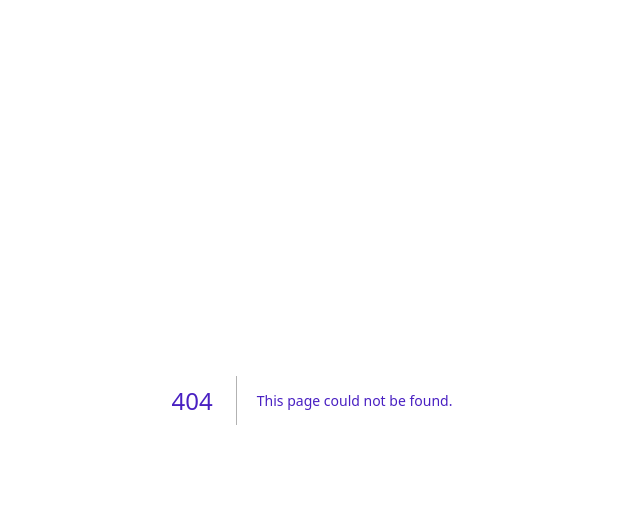
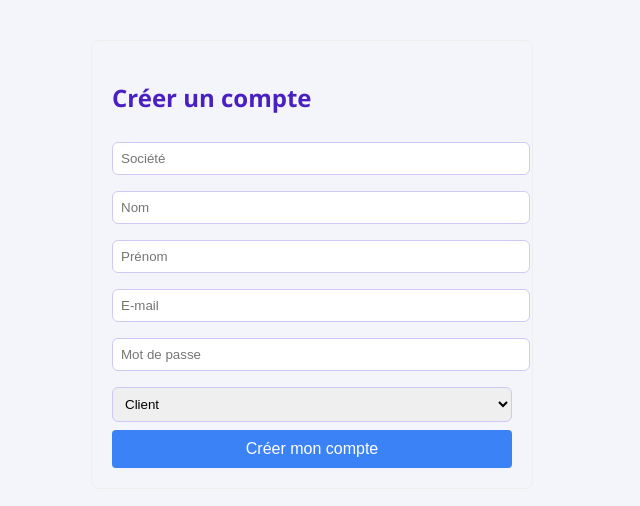
Before and after one commit to OneOffsas/claimoneoff-front02, a Next.js app: page /register in a window 1280 px wide. Before the commit this address had no page. Shown: the top 506 px of the page, without its empty margins (328-968 px from the left). Built offline with nearby package versions, Linux system fonts and the light colour scheme.

Commit message:
Create register.js

```diff
--- /dev/null
+++ b/pages/register.js
@@ -0,0 +1,88 @@
+import { useState } from "react";
+
+export default function Register() {
+  const [societe, setSociete] = useState("");
+  const [nom, setNom] = useState("");
+  const [prenom, setPrenom] = useState("");
+  const [email, setEmail] = useState("");
+  const [password, setPassword] = useState("");
+  const [role, setRole] = useState("Client");
+  const [message, setMessage] = useState("");
+  const [loading, setLoading] = useState(false);
+
+  const handleSubmit = async (e) => {
+    e.preventDefault();
+    setLoading(true);
+    setMessage("");
+    try {
+      const res = await fetch("/api/register", {
+        method: "POST",
+        headers: { "Content-Type": "application/json" },
+        body: JSON.stringify({ societe, nom, prenom, email, password, role }),
+      });
+      const data = await res.json();
+      if (data.status === "success") {
+        setMessage("Compte créé avec succès !");
+        setSociete(""); setNom(""); setPrenom(""); setEmail(""); setPassword("");
+      } else {
+        setMessage(data.message || "Erreur lors de la création du compte");
+      }
+    } catch (err) {
+      setMessage("Erreur réseau ou serveur");
+    }
+    setLoading(false);
+  };
+
+  return (
+    <div style={{ maxWidth: 400, margin: "40px auto", padding: 20, border: "1px solid #eee", borderRadius: 8 }}>
+      <h2>Créer un compte</h2>
+      <form onSubmit={handleSubmit}>
+        <input
+          placeholder="Société"
+          value={societe}
+          onChange={(e) => setSociete(e.target.value)}
+          required
+          style={{ width: "100%", margin: "8px 0", padding: 8 }}
+        />
+        <input
+          placeholder="Nom"
+          value={nom}
+          onChange={(e) => setNom(e.target.value)}
+          required
+          style={{ width: "100%", margin: "8px 0", padding: 8 }}
+        />
+        <input
+          placeholder="Prénom"
+          value={prenom}
+          onChange={(e) => setPrenom(e.target.value)}
+          required
+          style={{ width: "100%", margin: "8px 0", padding: 8 }}
+        />
+        <input
+          type="email"
+          placeholder="E-mail"
+          value={email}
+          onChange={(e) => setEmail(e.target.value)}
+          required
+          style={{ width: "100%", margin: "8px 0", padding: 8 }}
+        />
+        <input
+          type="password"
+          placeholder="Mot de passe"
+          value={password}
+          onChange={(e) => setPassword(e.target.value)}
+          required
+          style={{ width: "100%", margin: "8px 0", padding: 8 }}
+        />
+        <select value={role} onChange={(e) => setRole(e.target.value)} style={{ width: "100%", margin: "8px 0", padding: 8 }}>
+          <option value="Client">Client</option>
+          <option value="Admin">Admin</option>
+        </select>
+        <button type="submit" disabled={loading} style={{ width: "100%", padding: 10, background: "#3b82f6", color: "white", border: "none", borderRadius: 4 }}>
+          {loading ? "Création en cours..." : "Créer mon compte"}
+        </button>
+      </form>
+      {message && <div style={{ marginTop: 16, color: message.startsWith("Compte") ? "green" : "red" }}>{message}</div>}
+    </div>
+  );
+}
```
